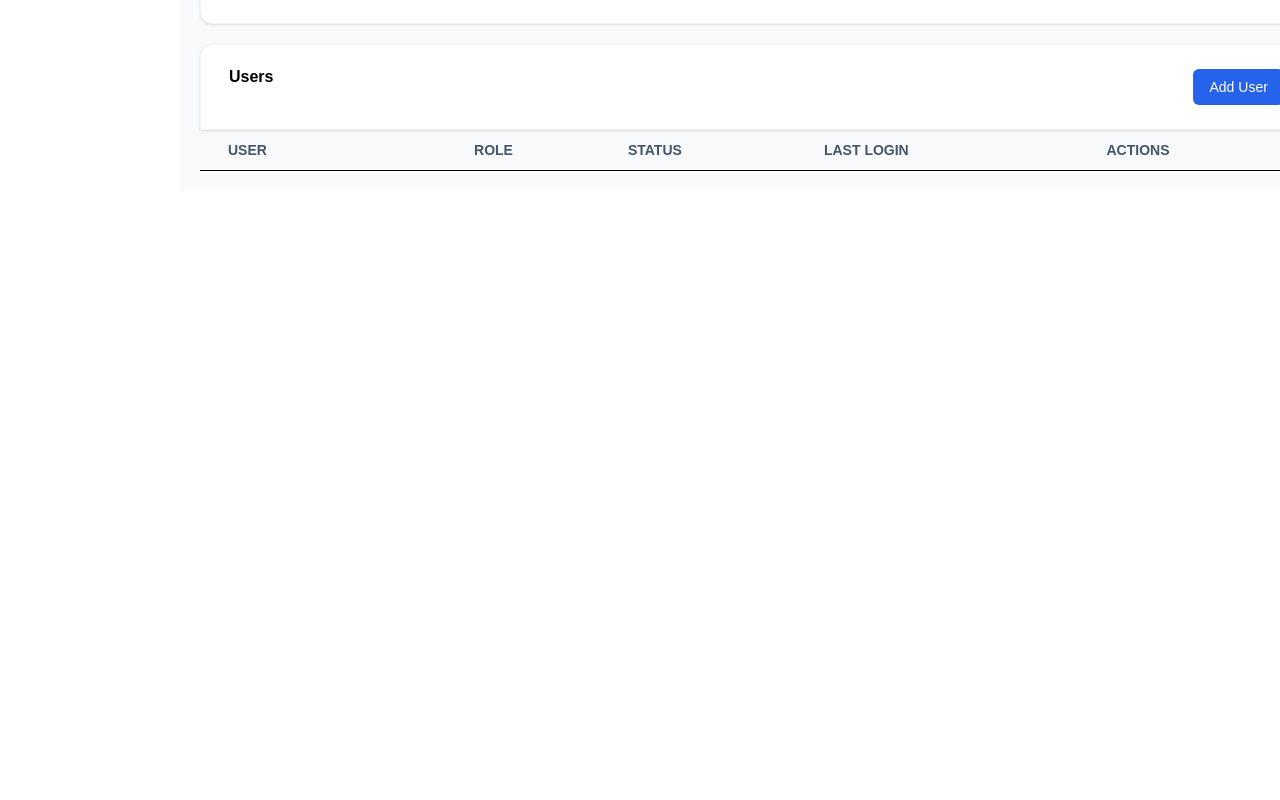
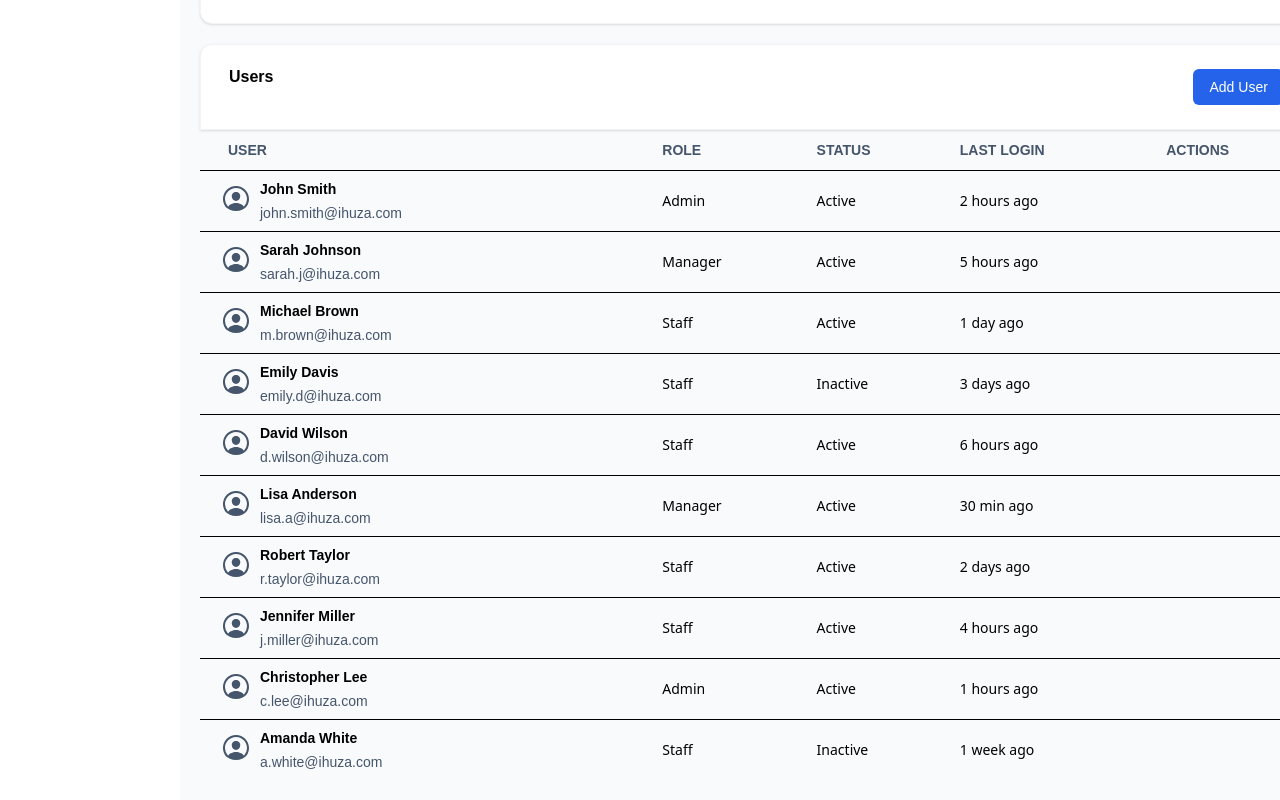
Before and after one commit to AntoineMHB/Ihuza_dashboard, a React (Vite) app: page / in a window 1280 px wide. Shown: the part 739-1539 px from the top of the page. Before the commit the page ends 930 px from the top, so only its background shows below. Built offline with nearby package versions, Linux system fonts and the light colour scheme.

Commit message:
Completed the user name cell

```diff
--- a/package.json
+++ b/package.json
@@ -10,6 +10,7 @@
     "preview": "vite preview"
   },
   "dependencies": {
+    "@radix-ui/react-avatar": "^1.1.11",
     "@radix-ui/react-slot": "^1.2.4",
     "@tailwindcss/vite": "^4.1.18",
     "class-variance-authority": "^0.7.1",
--- a/src/components/UsersTable.jsx
+++ b/src/components/UsersTable.jsx
@@ -1,4 +1,95 @@
-import { Table, TableHead, TableHeader, TableRow } from "./ui/table";
+import { Avatar, AvatarFallback } from "./ui/avatar";
+import { IoPersonCircleOutline } from "react-icons/io5";
+import {
+  Table,
+  TableBody,
+  TableCell,
+  TableHead,
+  TableHeader,
+  TableRow,
+} from "./ui/table";
+
+const users = [
+  {
+    name: "John Smith",
+    email: "john.smith@ihuza.com",
+    role: "Admin",
+    status: "Active",
+    lastLogin: "2 hours ago",
+  },
+
+  {
+    name: "Sarah Johnson",
+    email: "sarah.j@ihuza.com",
+    role: "Manager",
+    status: "Active",
+    lastLogin: "5 hours ago",
+  },
+
+  {
+    name: "Michael Brown",
+    email: "m.brown@ihuza.com",
+    role: "Staff",
+    status: "Active",
+    lastLogin: "1 day ago",
+  },
+
+  {
+    name: "Emily Davis",
+    email: "emily.d@ihuza.com",
+    role: "Staff",
+    status: "Inactive",
+    lastLogin: "3 days ago",
+  },
+
+  {
+    name: "David Wilson",
+    email: "d.wilson@ihuza.com",
+    role: "Staff",
+    status: "Active",
+    lastLogin: "6 hours ago",
+  },
+
+  {
+    name: "Lisa Anderson",
+    email: "lisa.a@ihuza.com",
+    role: "Manager",
+    status: "Active",
+    lastLogin: "30 min ago",
+  },
+
+  {
+    name: "Robert Taylor",
+    email: "r.taylor@ihuza.com",
+    role: "Staff",
+    status: "Active",
+    lastLogin: "2 days ago",
+  },
+
+  {
+    name: "Jennifer Miller",
+    email: "j.miller@ihuza.com",
+    role: "Staff",
+    status: "Active",
+    lastLogin: "4 hours ago",
+  },
+
+  {
+    name: "Christopher Lee",
+    email: "c.lee@ihuza.com",
+    role: "Admin",
+    status: "Active",
+    lastLogin: "1 hours ago",
+  },
+
+  {
+    name: "Amanda White",
+    email: "a.white@ihuza.com",
+    role: "Staff",
+    status: "Inactive",
+    lastLogin: "1 week ago",
+  },
+];
 
 export const UsersTable = () => {
   return (
@@ -24,6 +115,37 @@ export const UsersTable = () => {
           </TableHead>
         </TableRow>
       </TableHeader>
+
+      <TableBody>
+        {users.map((user) => (
+          <TableRow key={user.name}>
+            <TableCell className="px-5">
+              <div className="flex gap-2">
+                <Avatar className="pt-2">
+                  <AvatarFallback>
+                    <IoPersonCircleOutline
+                      size={50}
+                      className="text-(--secondaryBlack)"
+                    />
+                  </AvatarFallback>
+                </Avatar>
+
+                <div className="grid grid-cols-1 gap-1">
+                  <span className="font-primary text-sm font-bold">
+                    {user.name}
+                  </span>
+                  <span className="font-primary text-sm font-medium text-(--secondaryBlack)">
+                    {user.email}
+                  </span>
+                </div>
+              </div>
+            </TableCell>
+            <TableCell>{user.role}</TableCell>
+            <TableCell>{user.status}</TableCell>
+            <TableCell>{user.lastLogin}</TableCell>
+          </TableRow>
+        ))}
+      </TableBody>
     </Table>
   );
 };
--- /dev/null
+++ b/src/components/ui/avatar.jsx
@@ -0,0 +1,45 @@
+import * as React from "react"
+import * as AvatarPrimitive from "@radix-ui/react-avatar"
+
+import { cn } from "@/lib/utils"
+
+function Avatar({
+  className,
+  ...props
+}) {
+  return (
+    <AvatarPrimitive.Root
+      data-slot="avatar"
+      className={cn("relative flex size-8 shrink-0 overflow-hidden rounded-full", className)}
+      {...props} />
+  );
+}
+
+function AvatarImage({
+  className,
+  ...props
+}) {
+  return (
+    <AvatarPrimitive.Image
+      data-slot="avatar-image"
+      className={cn("aspect-square size-full", className)}
+      {...props} />
+  );
+}
+
+function AvatarFallback({
+  className,
+  ...props
+}) {
+  return (
+    <AvatarPrimitive.Fallback
+      data-slot="avatar-fallback"
+      className={cn(
+        "bg-muted flex size-full items-center justify-center rounded-full",
+        className
+      )}
+      {...props} />
+  );
+}
+
+export { Avatar, AvatarImage, AvatarFallback }
```
Also changed, not shown: 1 other file (tests, documents, lock files or other folders).
